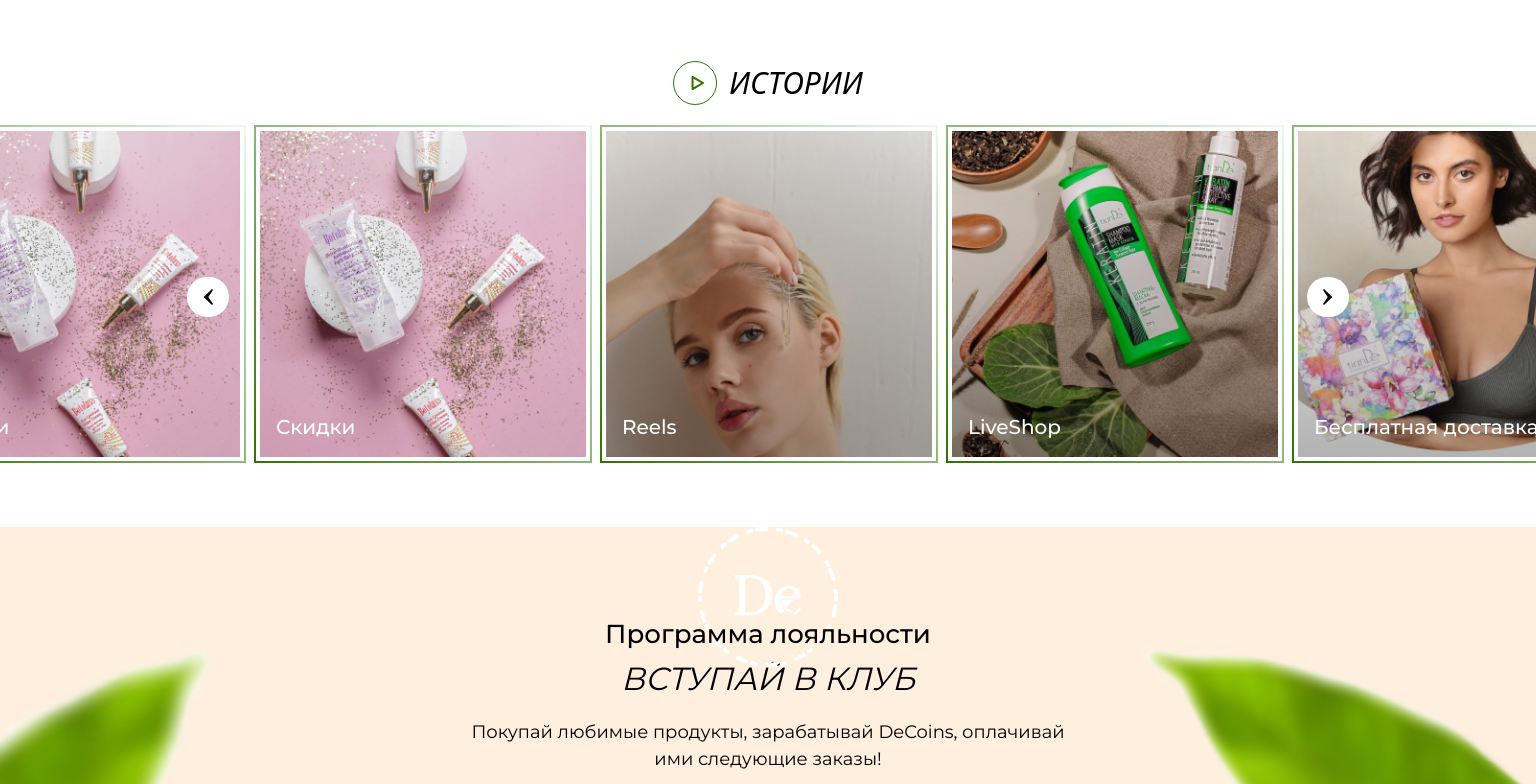
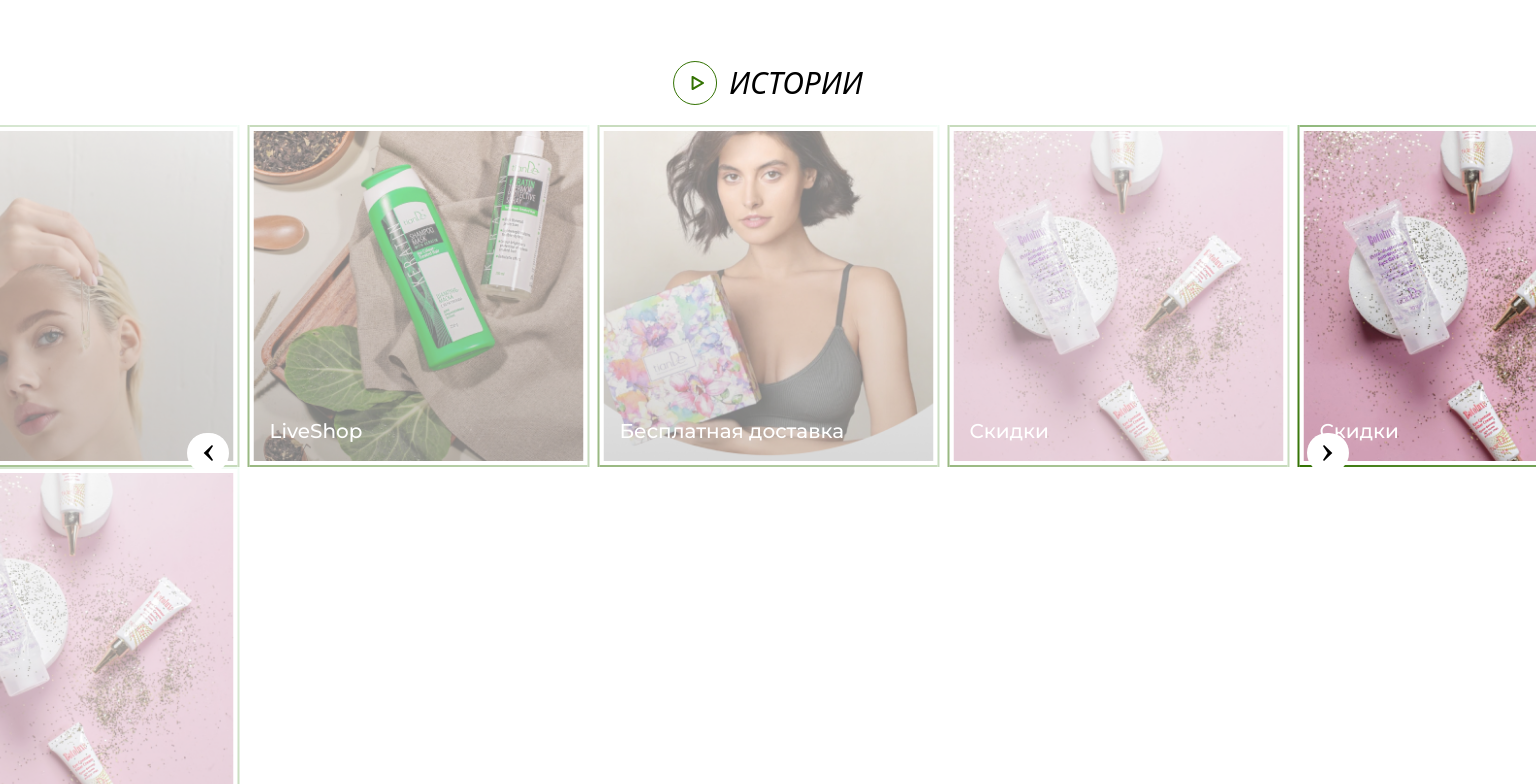
Before and after one commit to Krenq/FL, a Next.js app: page / in a window 1536 px wide. Shown: the part 10780-11564 px from the top of the page. Built offline with nearby package versions, Linux system fonts and the light colour scheme.

Commit message:
fix slider histories

```diff
--- a/components/Stories/Stories.jsx
+++ b/components/Stories/Stories.jsx
@@ -30,6 +30,8 @@ const Stories = () => {
 		className: 'center',
 		centerMode: true,
 
+		variableWidth: true,
+		focusOnSelect: true,
 		centerPadding: '250px',
 
 		slidesToShow: 4,
@@ -194,7 +196,7 @@ const Stories = () => {
 				ИСТОРИИ
 			</p>
 			<div className="mt-16">
-				<Slider {...settings} ref={slider}>
+				<Slider {...settings} ref={slider} className='storiesOpacity'>
 					<StoriesItem text="Reels" photo={oneStories} />
 					<StoriesItem text="LiveShop" photo={twoStories} />
 					<StoriesItem text="Бесплатная доставка" photo={treeStories} />
--- a/styles/slider.css
+++ b/styles/slider.css
@@ -349,6 +349,24 @@
 		opacity: 0.5;
 	}
 
+	.storiesOpacity .slick-list .slick-track .slick-cloned div .mx-auto {
+		opacity: 0.7;
+	}
+
+	.storiesOpacity .slick-list .slick-track .slick-slide div .mx-auto {
+		opacity: 0.5;
+	}
+
+	.storiesOpacity .slick-list .slick-track .slick-current div .mx-auto {
+
+		opacity: 1;
+	}
+
+	.storiesOpacity .slick-list .slick-track .slick-active .mx-auto {
+
+		opacity: 1 !important;
+	}
+
 	.funds .slick-list .slick-track .slick-slide div .pb-20 .flex {
 		opacity: 0.5;
 	}
```
